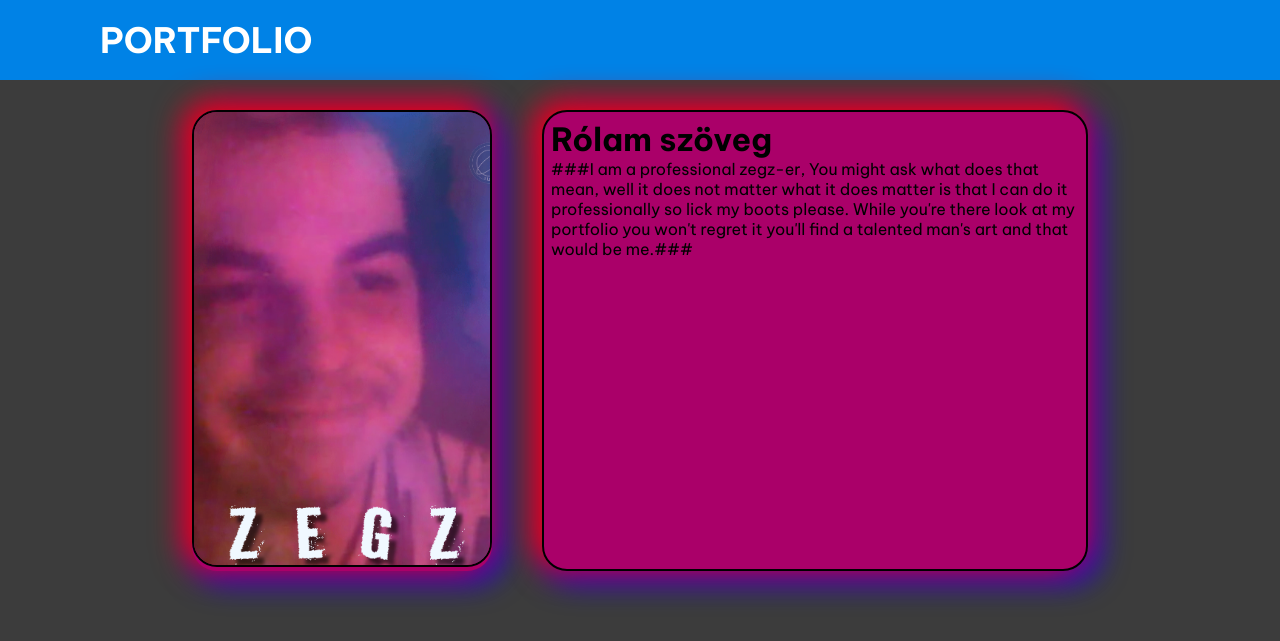
After one commit to Pityuwarrior/Szakdolgozat, a PHP site: template Codes/front/pages/about_me.php in a window 1280 px wide. The commit adds this page. Shown: the top 641 px of the page. Run offline with PHP 8.4, Linux system fonts and the light colour scheme; the template is opened without the code that fills it, so the values that code supplies are empty.

Commit message:
2022.03.16

```diff
--- a/Codes/front/CSS/style.css
+++ b/Codes/front/CSS/style.css
@@ -51,9 +51,41 @@ nav ul li a{
     border-radius: 3px;
     text-transform: uppercase;
 }
+.current{
+    color: darkblue;
+}
 a:hover{
     background: #1b9bff;
     transition: .5s;
+}
+main{
+    padding-top: 30px;
+    margin: auto;
+    align-content: center;
+    max-width: 70%;
+}
+.flex_aboutme{
+    display: flex;
+    justify-content: center;
+    gap: 50px;
+}
+.text_item{
+    border-radius: 25px;
+    border: 2px solid #000000;
+    box-shadow: -5px -5px 30px 5px red, 5px 5px 30px 5px blue;
+    word-break: normal;
+    padding: 7px;
+    background-color: #aa0069;
+}
+.pic_item{
+    border-radius: 25px;
+    box-shadow: -5px -5px 30px 5px red, 5px 5px 30px 5px blue;
+    background-color: #aa0069;
+}
+.pic_item img{
+    border-radius: 25px;
+    border: 2px solid #000000;
+    max-width: 300px;
 }
 .checkbtn{
     font-size: 30px;
@@ -94,6 +126,7 @@ display: none;
     }
 }
 @media (max-width: 858px){
+
     .checkbtn{
         display: block;
     }
@@ -123,4 +156,11 @@ display: none;
     #check:checked ~ ul{
         left: 0;
     }
+    .flex_aboutme{
+        flex-direction: column;
+        gap: 30px;
+    }
+    .pic_item{
+        justify-items: center;
+    }
 }
--- a/Codes/front/footer.php
+++ b/Codes/front/footer.php
@@ -1,3 +1,4 @@
+</main>
 <footer>
     <button id = "up" value = "value">
         <i class="fa-solid fa-circle-arrow-up"></i>
--- a/Codes/front/header.php
+++ b/Codes/front/header.php
@@ -19,14 +19,14 @@ $menu = menu();
     <?php include "./front/menu.php"; ?>
     <nav class = "menuflex">
         <input type = "checkbox" id = "check">
-
         <label class = "logo">PORTFOLIO</label>
         <ul>
         <?php foreach($menu as $m): ?>
-            <li><a href='./?menu=<?= $m['link']?>'><?= $m['text_key']?></a></li>
+            <li class = "<?= $_GET['menu'] === $m['link'] ? 'current' : '' ?>"><a href='./?menu=<?= $m['link']?>'><?= $m['text_key']?></a></li>
         <?php endforeach; ?>
         </ul>
         <label for = "check" class = "checkbtn">
             <i class="fa-solid fa-bars"></i>
         </label>
     </nav>
+<main>
--- a/Codes/front/menu.php
+++ b/Codes/front/menu.php
@@ -6,7 +6,6 @@ if(isset($_GET['menu']))
     {
         [$page] = $menuitem;
     }
-
 }
 $content = "./front/pages/$page.php";
 ?>
--- /dev/null
+++ b/Codes/front/pages/about_me.php
@@ -0,0 +1,7 @@
+<div class="flex_aboutme">
+    <div class = "pic_item"><img src = "./front/Resources/img/p_aboutme.png" alt = "me"></div>
+    <div class = "text_item">
+        <h1>Rólam szöveg</h1>
+        <p>###I am a professional zegz-er, You might ask what does that mean, well it does not matter what it does matter is that I can do it professionally so lick my boots please. While you're there look at my portfolio you won't regret it you'll find a talented man's art and that would be me.###</p>
+    </div>
+</div>
--- /dev/null
+++ b/Codes/front/pages/hobbies.php
@@ -0,0 +1 @@
+<h1>Hobbies</h1>
--- a/Codes/index.php
+++ b/Codes/index.php
@@ -1,4 +1,5 @@
 <?php
 require_once "./back/db_function.php";
 require_once "./front/header.php";
+require_once $content;
 require_once "./front/footer.php";
```
Also changed, not shown: Codes/front/Resources/img/p_aboutme.png (added), Codes/front/pages/programming.php (added), Codes/front/pages/web_develop.php (added).
